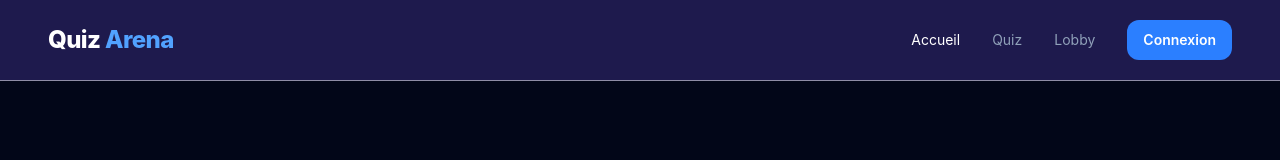
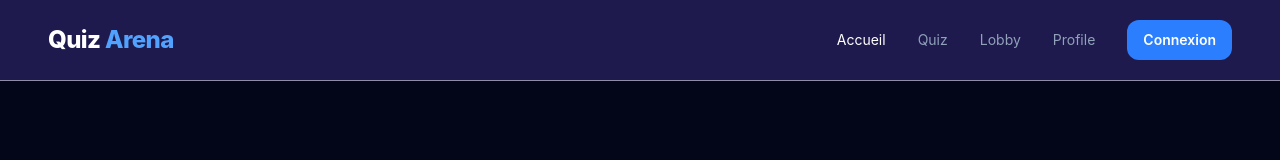
Before and after one commit to rafeger/Transcendance, a React (Vite) app in the folder frontend/: page / in a window 1280 px wide. Shown: the top 160 px of the page. Built offline with nearby package versions, Linux system fonts and the light colour scheme.

Commit message:
Add files via upload

```diff
--- a/frontend/src/components/Header.tsx
+++ b/frontend/src/components/Header.tsx
@@ -45,6 +45,17 @@ function Header() {
             Lobby
           </NavLink>
 
+          <NavLink
+            to="/profile"
+            className={({ isActive }) =>
+              `text-sm transition hover:text-white ${
+                isActive ? "text-white" : "text-slate-400"
+              }`
+            }
+          >
+            Profile
+          </NavLink>
+
           <Link
             to="/auth"
             className="rounded-xl bg-blue-500 px-4 py-2.5 text-sm font-semibold text-white transition hover:bg-blue-400"
```
